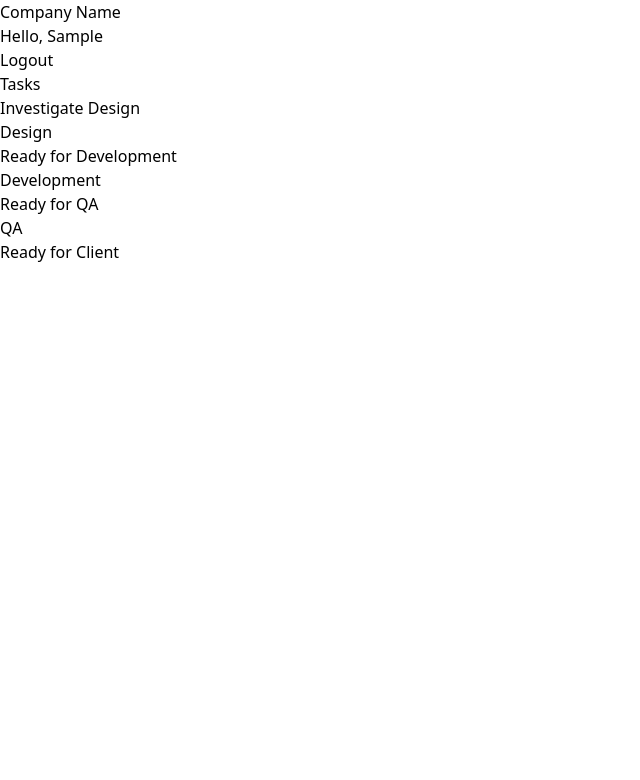
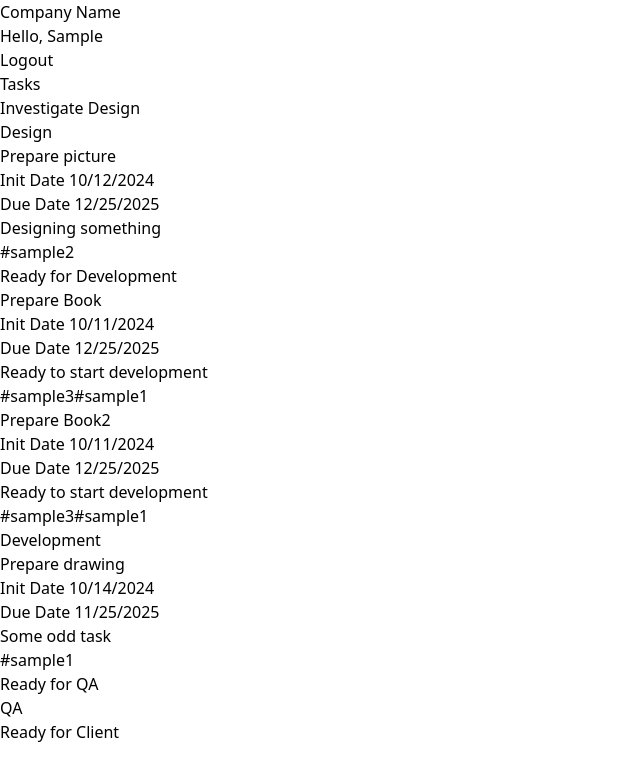
Before and after one commit to lavak00731/cardTodoAppWithRedux, a React (Vite) app: page / in a window 1280 px wide. Both pictures are taken after typing "Sample", "Sample123" into the empty fields and a click on the button "Login". Shown: the top 780 px of the page, without its empty margins (0-640 px from the left). Built offline with nearby package versions, Linux system fonts and the light colour scheme; data requests are answered from the project's data file.

Commit message:
styling cards

```diff
--- a/src/Components/MainComp.tsx
+++ b/src/Components/MainComp.tsx
@@ -2,13 +2,16 @@ import { useSelector } from "react-redux";
 import RootState from "../Interfaces/RootState";
 import CategoryType from "../Interfaces/CategoryType";
 import TaskType from "../Interfaces/TasksType";
+import { TaskComponent } from "./TaskComponent";
 
 export const MainComp = () => {
 
   const tasks = useSelector((store: RootState) => store.tasks.items as TaskType[]);
   const categories = useSelector((store: RootState) => store.categories.items as CategoryType[]);
 
-  console.log(tasks)
+  if(!categories) {
+    return <p>Loading...</p>
+  }
   return (
     <>
         <main className="container mx-auto bg-white p-2" aria-labelledby="mainTitle">
@@ -18,6 +21,16 @@ export const MainComp = () => {
               categories && categories.map((category) => (
                 <li className="basis-70 px-2" key={category.id}>
                   <h2 className="font-sans text-3xl text-center">{category.name}</h2>
+                  <ul>
+                  {
+                      tasks.filter((task) => task.category === category.name).map((task) => (
+
+                        <li key={task.id}>
+                          <TaskComponent {...task} />
+                        </li>
+                      ))
+                  }
+                  </ul>
                 </li>
               ))
             }
--- /dev/null
+++ b/src/Components/TaskComponent.tsx
@@ -0,0 +1,23 @@
+import TaskType from "../Interfaces/TasksType"
+export const TaskComponent = ({name, initDate, dueDate, comment, tags, url, status}:TaskType) => {
+    console.log(tags)
+  return (
+    <section className="max-w-sm rounded overflow-hidden shadow-lg">
+        <div className="px-6 py-4">
+            <h3 className="font-bold text-xl pb-2 border-b-2 border-gray-600">{name}</h3>
+            <p className="text-black"><span className="font-bold">Init Date</span> {initDate}</p>
+            <p className="text-black"><span className="font-bold">Due Date</span> {dueDate}</p>
+            <p className="text-black text-base">
+                {comment}
+            </p>
+        </div>
+        <div className="px-6 pt-4 pb-2">
+            {tags.map((tag) => (
+                <span key={tag+Date.now} className="inline-block bg-black rounded-full px-3 py-1 text-sm font-semibold text-yellow-200 mr-2 mb-2">
+                    #{tag}
+                </span>
+            ))}
+        </div>
+    </section>
+  )
+}
--- a/src/Interfaces/TasksType.ts
+++ b/src/Interfaces/TasksType.ts
@@ -7,8 +7,8 @@ enum statusEnum {
 interface TaskType {
     id: number,
     name: string,
-    initDate: Date,
-    dueDate: Date,
+    initDate: string,
+    dueDate: string,
     category: string,
     comment: string,
     tags: string[],
```
